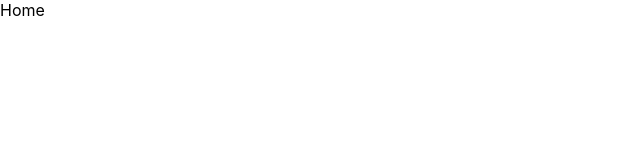
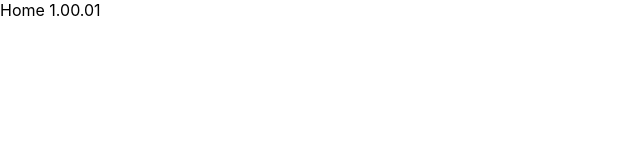
Before and after one commit to A-Coder02/Share-Target-PWA, a React (Create React App) app: page / in a window 1280 px wide. Shown: the top 160 px of the page, without its empty margins (0-640 px from the left). Built offline with nearby package versions, Linux system fonts and the light colour scheme.

Commit message:
made changes in Home

```diff
--- a/src/Home.jsx
+++ b/src/Home.jsx
@@ -1,7 +1,7 @@
 import React from "react";
 
 const Home = () => {
-  return <div>Home</div>;
+  return <div>Home 1.00.01</div>;
 };
 
 export default Home;
```
